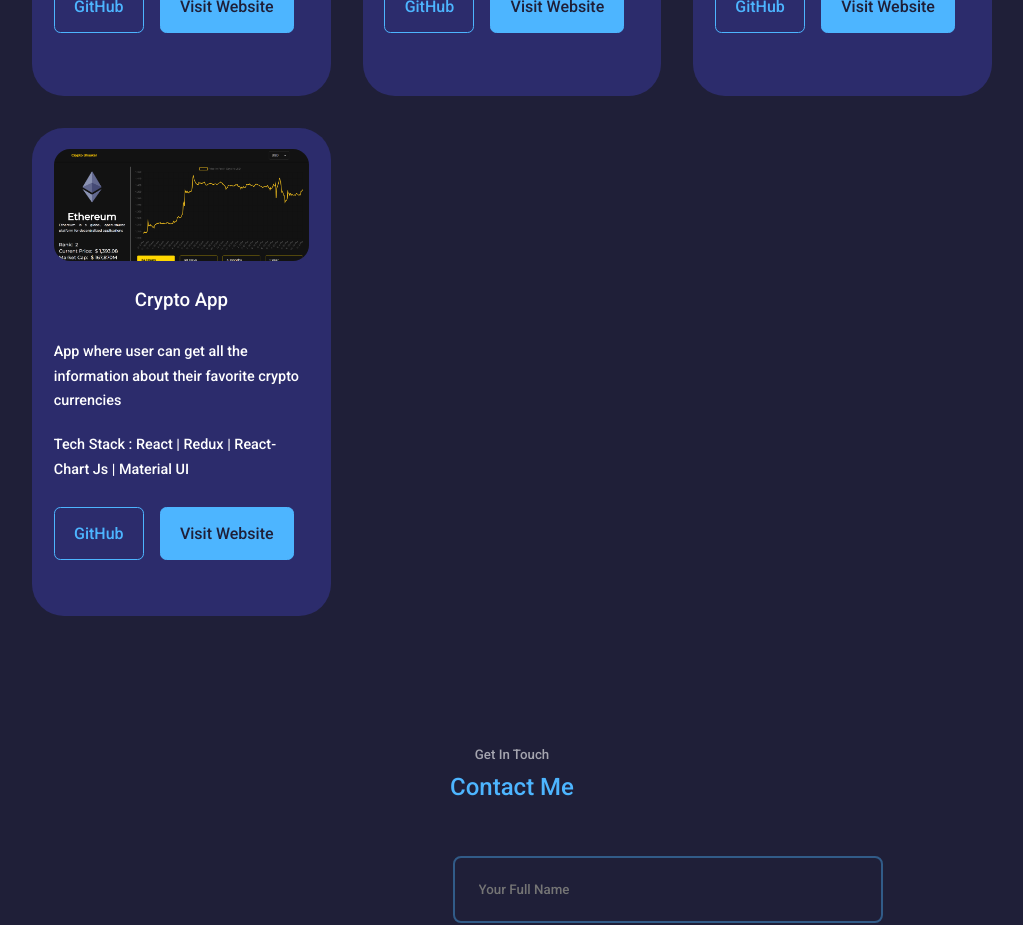
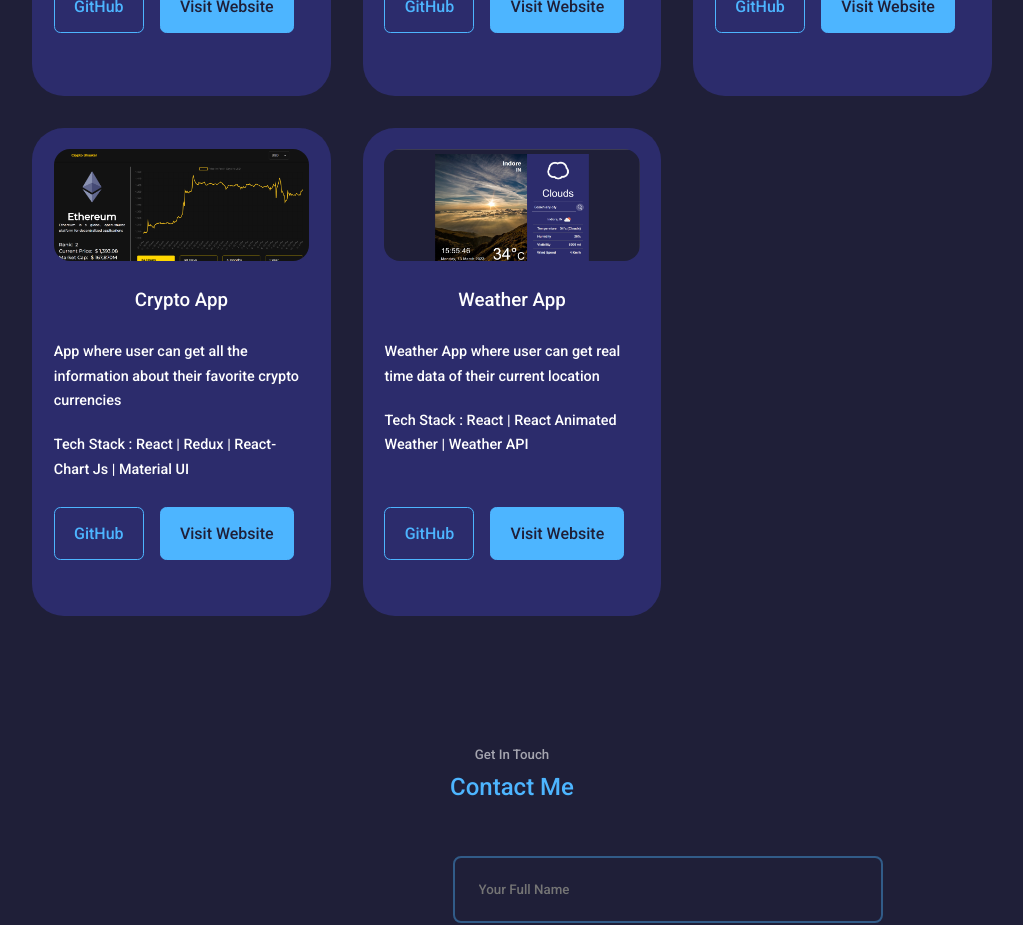
Before and after one commit to itsvikasdwivedi/Portfolio, a React (Create React App) app: page / in a window 1280 px wide. Shown: the part 2240-3165 px from the top of the page, without its empty margins (128-1151 px from the left). Built offline with nearby package versions, Linux system fonts and the light colour scheme.

Commit message:
new proj added

```diff
--- a/src/components/Projects/Portfolio.jsx
+++ b/src/components/Projects/Portfolio.jsx
@@ -1,8 +1,9 @@
 import React from 'react';
-import IMG2 from '../../Assets/Rodan.png';
-import IMG3 from '../../Assets/olx.png';
-import IMG4 from '../../Assets/netmeds.png';
-import IMG5 from '../../Assets/crypto.png';
+import IMG1 from '../../Assets/Rodan.png';
+import IMG2 from '../../Assets/olx.png';
+import IMG3 from '../../Assets/netmeds.png';
+import IMG4 from '../../Assets/crypto.png';
+import IMG5 from '../../Assets/weather.png';
 import './portfolio.css';
 
 
@@ -11,7 +12,7 @@ const Portfolio = () => {
     {
       id: 1,
       title: 'RODAN & FEILDS',
-      img: IMG2,
+      img: IMG1,
       description:
         'Rodan & Fields is an American MLM Company specializing in skincare products.',
       technologies: 'Tech Stack :  HTML | CSS | JavaScript | JSON Server | Heroku ',
@@ -21,7 +22,7 @@ const Portfolio = () => {
     {
       id: 2,
       title: 'OLX.IN',
-      img: IMG3,
+      img: IMG2,
       description: 'The OLX is a platform for buying and selling services and goods such as electronics, fashion items, furniture, household goods, cars and bikes.',
       technologies: 'Tech Stack : React | Redux | JSON Server | Styled Components | ',
       link: 'https://olx-cloneone.netlify.app/',
@@ -30,7 +31,7 @@ const Portfolio = () => {
     {
       id: 3,
       title: 'NETMEDS',
-      img: IMG4,
+      img: IMG3,
       description: 'Netmeds is one of India’s most trusted pharmacies, dispensing quality medicines at reasonable prices.',
       technologies: ' Tech Stack : React | Redux | Javascript | React.js | Chakra UI | Redux | Mongo Db |  Express',
       link: 'https://netmeds-4.netlify.app/',
@@ -39,11 +40,20 @@ const Portfolio = () => {
     {
       id: 4,
       title: 'Crypto App',
-      img: IMG5,
+      img: IMG4,
       description: 'App where user can get all the information about their favorite crypto currencies',
       technologies: 'Tech Stack : React | Redux | React-Chart Js | Material UI ',
       link: 'https://crypto-bhaskar.netlify.app/',
       github: 'https://github.com/itsvikasdwivedi/Crypto-App'
+    },
+    {
+      id: 5,
+      title: 'Weather App',
+      img: IMG5,
+      description: 'Weather App where user can get real time data of their current location',
+      technologies: 'Tech Stack : React | React Animated Weather | Weather API',
+      link: 'https://jazzy-starship-b83aef.netlify.app/',
+      github: 'https://github.com/itsvikasdwivedi/Weather-App'
     }
   ];
 
```
Also changed, not shown: src/assets/weather.png (added).
